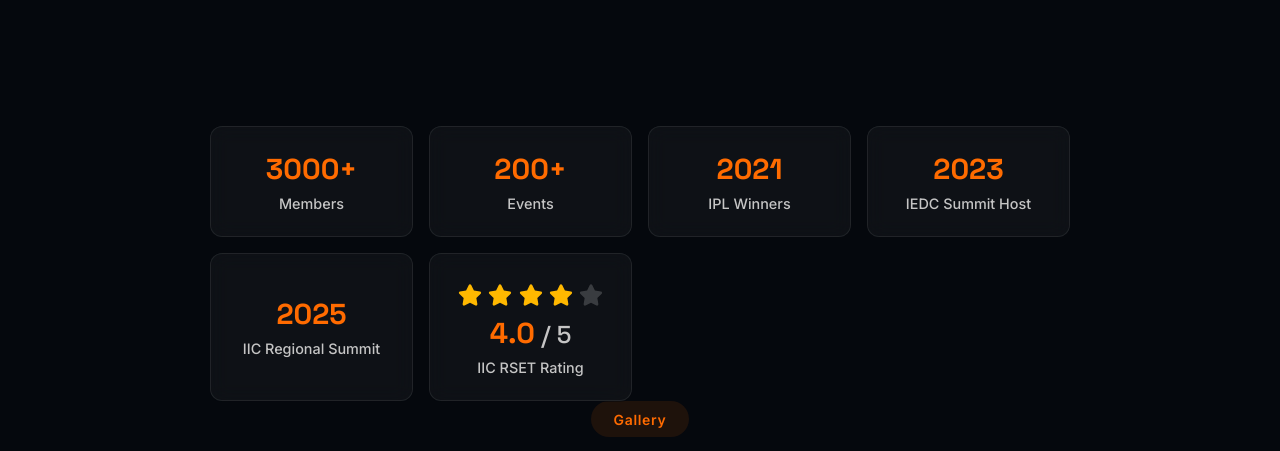
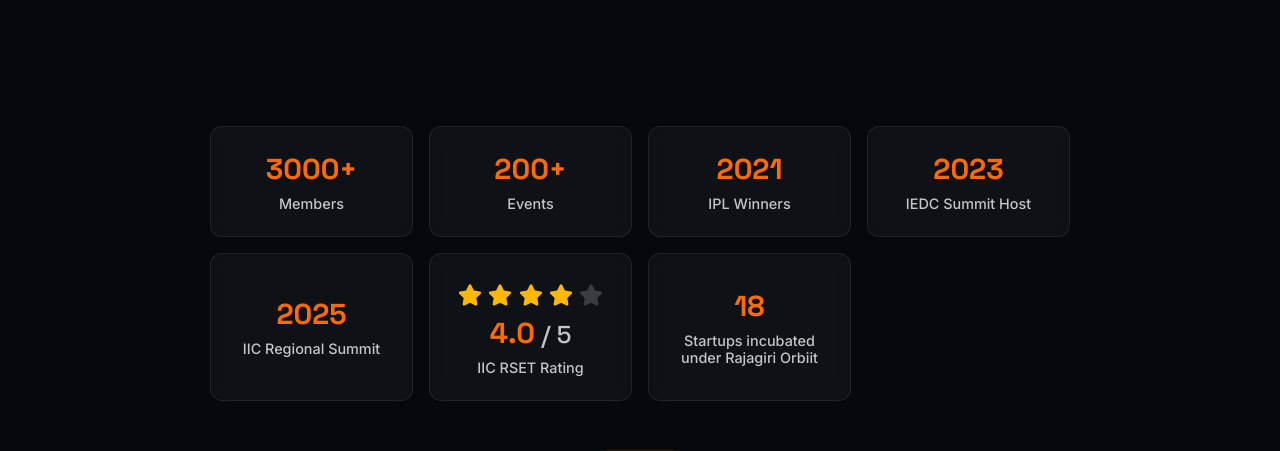
Before and after one commit to rsetiedc/IEDCWEBSITE_V2, a React (Vite) app: page / in a window 1280 px wide. Shown: the part 1744-2195 px from the top of the page. Built offline with nearby package versions, Linux system fonts and the light colour scheme; no server answers.

Commit message:
Minor details changed

```diff
--- a/src/components/Gallery/Gallery.css
+++ b/src/components/Gallery/Gallery.css
@@ -41,6 +41,7 @@
   grid-template-columns: repeat(auto-fit, minmax(180px, 1fr));
   gap: 1rem;
   margin-top: 2rem;
+  margin-bottom: 3rem;
 }
 
 .gallery-stat-box {
--- a/src/components/Gallery/Gallery.jsx
+++ b/src/components/Gallery/Gallery.jsx
@@ -26,6 +26,7 @@
     { value: "2023", label: "IEDC Summit Host" },
     { value: "2025", label: "IIC Regional Summit" },
     { rating: 4, label: "IIC RSET Rating" },
+    { value: "18", label: "Startups incubated under Rajagiri Orbiit" },
   ];
 
   return (
--- a/src/components/Team/teamMembers.js
+++ b/src/components/Team/teamMembers.js
@@ -151,7 +151,7 @@
   {
     name: "Sanju Joji",
     role: "Finance Lead",
-    image: "sanju.png",
+    image: "sanju.jpg",
     bio: "Manages budgeting, financial planning, expense tracking, and resource allocation to ensure the sustainable operation of IEDC and IIC activities.",
     linkedin: "https://www.linkedin.com/in/sanju-joji-966239269/"
   },
```
Also changed, not shown: 2 other files (tests, documents, lock files or other folders).
